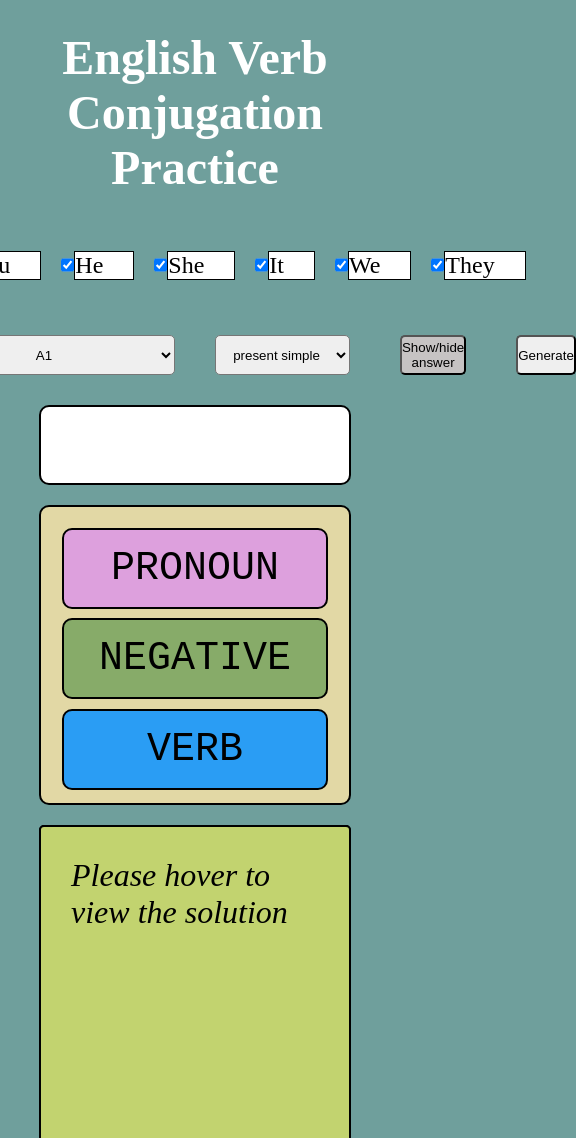
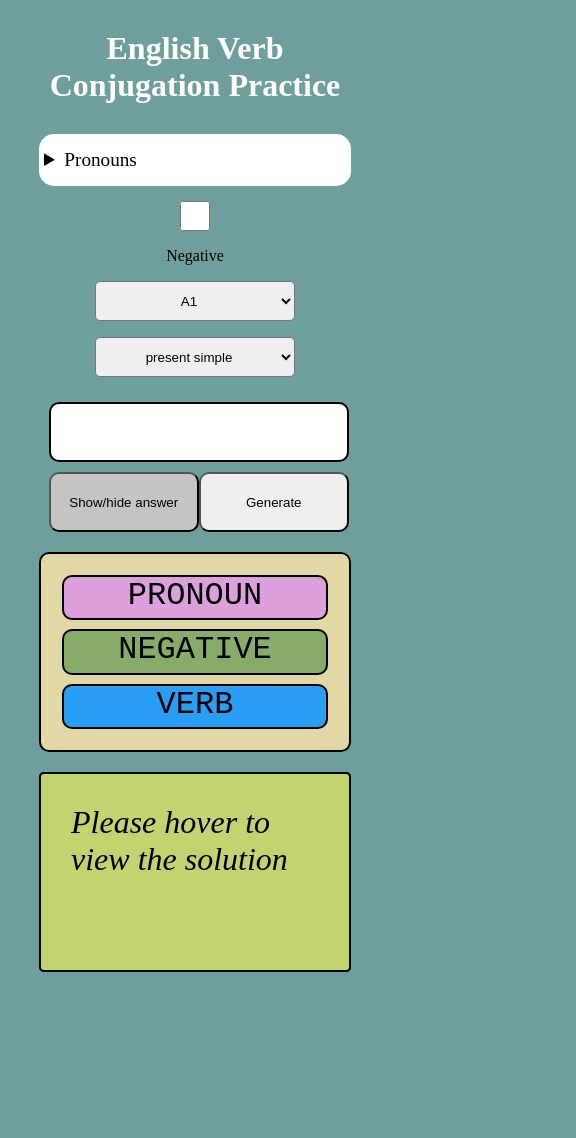
Before and after one commit to TheLinguistProgrammer/EnglishVerbConjugationPractice, a plain HTML site: page index.html in a window 390 px wide. Shown: the top 1138 px of the page, 576 px wide, since content can reach past the window. After the commit the page ends 992 px from the top, so only its background shows below. Drawn offline with Linux system fonts and the light colour scheme; no server answers.

Commit message:
Add files via upload
made website responsive

```diff
--- a/index.html
+++ b/index.html
@@ -9,6 +9,8 @@
 
     <body>
         <h1>English Verb Conjugation Practice</h1>
+        <details>
+        <summary>Pronouns</summary>
         <label id="pronouns">
             <input type="checkbox" value="I" checked></input><p>I</p>
             <input type="checkbox" value="You" checked></input><p>You</p>
@@ -19,9 +21,10 @@
             <!--input type="checkbox" value="You (Plural)" checked></input><p>You (plural)</p-->
             <input type="checkbox" value="They" checked></input><p>They</p>
         </label>
+    </details>
 
         <div id="other-options">
-            <input type="checkbox" id="negative-checkbox"></input><p>Negative</p>
+            <input type="checkbox" id="negative-checkbox">Negative</input>
             <div>
             <select id="cefr-level">
                 <option value="A1">A1</option>
@@ -43,11 +46,13 @@
                 <option value="past perfect">past perfect</option>
                 <option value="all">ALL</option>
             </select>
+        </div>
+
+        <div id="tense-and-buttons">
+            <div id="tense-info"></div>
             <button id="show-hide-answer-btn">Show/hide answer</button>
             <button id="generate-btn">Generate</button>
         </div>
-
-        <div id="tense-info"></div>
         <div id="output">
             <div id="prompts">
                 <div id="prompt-pronoun">PRONOUN</div>
--- a/styles.css
+++ b/styles.css
@@ -7,33 +7,53 @@
 html {
     font-size: 1rem;
     background-color: #6f9f9c;
+    user-select: none;
 }
 
 h1 {
     font-size: 3rem;
     color: white;
     text-align: center;
-    margin: 30px 0;
+    margin: 30px 20px;
+
+}
+
+summary {
+    margin: 5px;
+}
+
+summary:hover {
+    cursor: pointer;
+}
+
+details {
+    padding: 10px 0;
+    font-size: 1.2rem;
+    background-color: white;
+    width: 80vw;
+    margin: 5px auto;
+    border-radius: 15px;
+    display: flex;
 }
 
 #pronouns {
-    justify-content: center;
+    justify-content: space-evenly;
     display: flex;
-    height: 80px;
+    flex-wrap: wrap;
+    gap: 0.5rem;
     align-items: center;
 }
 
 #pronouns p {
-    padding-right: 30px;
-    border: 1px solid black;
-    font-size: 1.5rem;
+    font-size: auto;
     background-color: white;
+    margin-right: 10px;
 }
 
 #pronouns input {
-    width: 30px;
-    height: 30px;
-    margin-left: 20px;
+    margin-left: 10px;
+    width: 25px;
+    height: 25px;
 }
 
 #pronouns input:hover {
@@ -41,15 +61,63 @@ h1 {
 }
 
 #negative-checkbox {
-    width: 80px;
+    width: 30px;
+    height: 30px;
+}
+
+#negative-checkbox:hover {
+    cursor: pointer;
+}
+
+
+#other-options {
+    margin: 15px auto;
+    display: flex;
+    justify-content: center;
+    align-items: center;
+    gap: 1rem;
+}
+
+select {
     height: 40px;
+    width: 200px;
+    text-align: center;
+    border-radius: 5px;
+    margin: 0 20px;
+}
+
+select:hover {
+    cursor: pointer;
+}
+
+#tense-and-buttons {
+    margin: 10px auto;
+    width: 75%;
+    display: flex;
+    align-items: center;
+}
+
+#tense-info {
+    margin: 10px auto;
+    padding: 5px 0;
+    width: 50vw;
+    height: 60px;
+    background-color: white;
+    border-radius: 10px;
+    border: 2px solid black;
+    text-align: center;
+    font-size: 2rem;
+    align-content: center;
+}
+
+#tense-info:hover {
+    cursor: pointer;
 }
 
 #generate-btn {
-    margin-left: 50px;
-    width: 300px;
-    height: 40px;
-    border-radius: 5px;
+    width: 200px;
+    height: 60px;
+    border-radius: 10px;
 }
 
 #generate-btn:hover {
@@ -57,53 +125,14 @@ h1 {
 }
 
 #show-hide-answer-btn {
-    width: 150px;
-    height: 40px;
-    border-radius: 5px;
-    margin-left: 30px;
+    width: 200px;
+    height: 60px;
+    border-radius: 10px;
     background-color: #c6c3c3;
 }
 
 button:hover {
     background-color: #c6c3c3;
-    cursor: pointer;
-}
-
-#other-options {
-    display: flex;
-    margin: 30px;
-    justify-content: center;
-    align-items: center;
-}
-
-#other-options p {
-    margin-left: -10px;
-    margin-right: 30px;
-}
-
-select {
-    height: 40px;
-    width: 250px;
-    text-align: center;
-    border-radius: 5px;
-    margin: 0 20px;
-}
-
-#tense-info {
-    margin: 10px auto;
-    padding: 5px 0;
-    width: 80%;
-    height: 80px;
-    background-color: white;
-    border-radius: 10px;
-    border: 2px solid black;
-    text-align: center;
-    font-size: 2rem;
-    align-content: center;
-    user-select: none;
-}
-
-#tense-info:hover {
     cursor: pointer;
 }
 
@@ -131,10 +160,9 @@ select {
 }
 
 #prompts div {
-    font-size: 2.5rem;
+    font-size: 2rem;
     text-align: center;
     border-radius: 10px;
-    padding: 1rem;
     margin: 0.3rem;
     border: 2px solid black;
 }
@@ -196,16 +224,59 @@ select {
         overflow: hidden;
     }
 
+    h1 {
+        font-size: 2rem;
+    }
+
+    #pronouns {
+    display: grid;
+    grid-template-columns: 1fr 1fr 1fr 1fr;
+    grid-template-rows: 1fr 1fr 1fr;
+    }
+
+    #other-options {
+        flex-direction: column;
+    }
+
+    #tense-and-buttons {
+        display: grid;
+        grid-template-columns: 1fr 1fr;
+    }
+
+    #tense-info {
+        width: 300px;
+        font-size: 1.3rem;
+        grid-column: span 2;
+        grid-row: span 1;
+
+    }
+
+    #show-hide-answer-btn {
+        width: 100%;
+        grid-column: 1 / 2;
+        grid-row: 2 / 2;
+    }
+
+    #generate-btn {
+        width: 100%;
+        grid-column: 2 / 2;
+        grid-row: 2 / 2;
+}
+
+
     #output {
         flex-direction: column;
     }
 
     #prompts {
+        height: 200px;
         width: 80vw;
         margin: 10px auto;
+        display: grid;
     }
 
     #solution, #cover{
+        height: 200px;
         width: 80vw;
         margin: 10px auto;
     }
```
